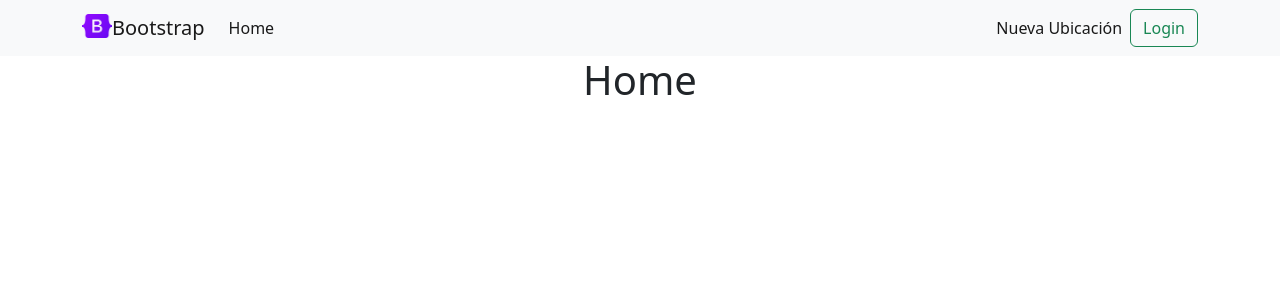
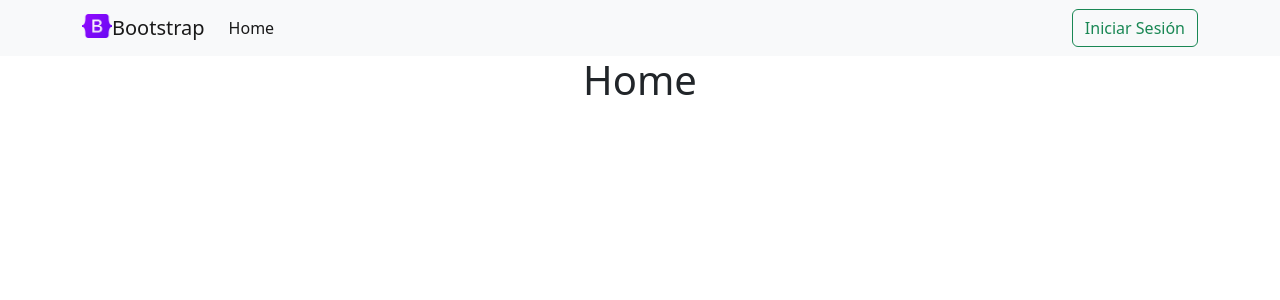
Before and after one commit to josemartinez1Mojojo7/pilis-mod3-Martinez-Choque, a React (Create React App) app: page / in a window 1280 px wide. Shown: the top 300 px of the page. Built offline with nearby package versions, Linux system fonts and the light colour scheme.

Commit message:
funcionalidad del formulario de login

```diff
--- a/src/App.js
+++ b/src/App.js
@@ -1,17 +1,19 @@
-import logo from './logo.svg';
-import './App.css';
-import {Routes, Route} from 'react-router-dom'
-import Home from './routes/Home/Home';
-import Navigation from './routes/Navigation/Navigation';
-import TarjetaClimaCreation from './routes/Clima/TarjetaClimaCreation';
+import logo from "./logo.svg";
+import "./App.css";
+import { Routes, Route } from "react-router-dom";
+import Home from "./routes/Home/Home";
+import Navigation from "./routes/Navigation/Navigation";
+import TarjetaClimaCreation from "./routes/Clima/TarjetaClimaCreation";
+import Login from "./routes/login/Login";
 
 function App() {
   return (
     <div className="App">
       <Routes>
-        <Route path='/' element={<Navigation/>}>
-            <Route index element={<Home/>}/>
-            <Route path='clima/create' element={<TarjetaClimaCreation/>}/>
+        <Route path="/" element={<Navigation />}>
+          <Route index element={<Home />} />
+          <Route path="login" element={<Login />} />
+          <Route path="clima/create" element={<TarjetaClimaCreation />} />
         </Route>
       </Routes>
     </div>
--- a/src/context/UserContext.js
+++ b/src/context/UserContext.js
@@ -0,0 +1,13 @@
+import { createContext, useState } from "react";
+
+export const UserContext = createContext({
+  currentUser: {},
+  setCurrentUser: () => {},
+});
+
+export const UserProvider = ({ children }) => {
+  const [currentUser, setCurrentUser] = useState(null);
+  const value = { currentUser, setCurrentUser };
+
+  return <UserContext.Provider value={value}>{children}</UserContext.Provider>;
+};
--- a/src/index.js
+++ b/src/index.js
@@ -3,20 +3,23 @@
 import "./index.css";
 import App from "./App";
 import reportWebVitals from "./reportWebVitals";
-import { HashRouter } from "react-router-dom";
+import { BrowserRouter } from "react-router-dom";
 
 import "bootstrap/dist/css/bootstrap.css";
 import * as bootstrap from "bootstrap";
 import { ClimaProvider } from "./context/ClimaContext";
+import { UserProvider } from "./context/UserContext";
 
 const root = ReactDOM.createRoot(document.getElementById("root"));
 root.render(
   <React.StrictMode>
-    <HashRouter>
-      <ClimaProvider>
-        <App />
-      </ClimaProvider>
-    </HashRouter>
+    <BrowserRouter>
+      <UserProvider>
+        <ClimaProvider>
+          <App />
+        </ClimaProvider>
+      </UserProvider>
+    </BrowserRouter>
   </React.StrictMode>
 );
 
--- a/src/routes/Navigation/Navigation.jsx
+++ b/src/routes/Navigation/Navigation.jsx
@@ -1,9 +1,26 @@
-import React from "react";
+import { useContext, useEffect } from "react";
 import { Link, Outlet } from "react-router-dom";
 import imgLogo from '../../assets/Bootstrap_logo.svg.png';
+import { UserContext } from "../../context/UserContext";
 import "./Navigation.css";
 
 const Navigation = () => {
+
+    const { currentUser, setCurrentUser } = useContext(UserContext);
+
+    useEffect(() => {
+      const userStored = localStorage.getItem('currentUser')
+      console.log({userStored})
+      if (userStored) {
+        setCurrentUser(JSON.parse(userStored))
+      }
+    }, [])
+
+    const handleSignOut = () => {
+        localStorage.setItem('currentUser', null)
+        setCurrentUser(null);
+    };
+
   return (
     <>
         <nav className="navbar navbar-expand-lg bg-light">
@@ -21,12 +38,23 @@
                             <a className="nav-link active" aria-current="page" href="#">Home</a>
                         </li>
                     </ul>
-                    <div className="navbar-text p-2">
-                        <Link className="nav-link" to="/clima/create">Nueva Ubicación</Link>
-                    </div>
-                    <form className="d-flex" role="search">
-                        <button className="btn btn-outline-success" type="submit">Login</button>
-                    </form>
+
+                    { (currentUser) && (
+                            <div className="navbar-text p-2">
+                                <Link className="nav-link" to="/clima/create">Nueva Ubicación</Link>
+                            </div>
+                        )
+                    }
+
+                    {currentUser ? (
+                        <span className='btn btn-outline-danger' onClick={handleSignOut}>
+                        Cerrar Sesión
+                        </span>
+                    ) : (
+                        <Link className='btn btn-outline-success' to='/login'>
+                        Iniciar Sesión
+                        </Link>
+                    )}
                 </div>
             </div>
         </nav>
--- /dev/null
+++ b/src/routes/login/Login.jsx
@@ -0,0 +1,52 @@
+import { useContext } from 'react';
+import { useForm } from 'react-hook-form'
+import { useNavigate } from 'react-router-dom';
+import { UserContext } from '../../context/UserContext';
+import './Login.css'
+
+const Login = () => {
+
+  const { setCurrentUser } = useContext(UserContext)
+  const { register, handleSubmit, formState: { errors } } = useForm();
+  const navigate = useNavigate()
+
+  const onSubmit = (data) => {
+    localStorage.setItem('currentUser', JSON.stringify(data))
+    setCurrentUser(data)
+    navigate('/')
+  }
+
+  return (
+    <div className='sign-in-container'>
+      <span>Ingresa con tu usuario y contraseña</span>
+      <form className='sign-in-form' onSubmit={handleSubmit(onSubmit)}>
+        <input
+          className='input-form'
+          type="text"
+          placeholder='Nombre de usuario'
+          {...register('username', {
+              required : 'Debe ingresar su nombre de usuario'
+            }
+          )
+        } />
+        <p>{errors.username?.message}</p>
+        <input
+          className='input-form'
+          type='password'
+          placeholder='Contraseña'
+          {...register(
+              'password',
+              {
+                required : 'Debe ingresar su contraseña'
+              }
+            )
+          }
+        />
+        <p>{errors.password?.message}</p>
+         <button className='btn-form' type='submit'>Iniciar Sesión</button>
+      </form>
+    </div>
+  )
+}
+
+export default Login
```
Also changed, not shown: src/routes/login/Login.css (added).
